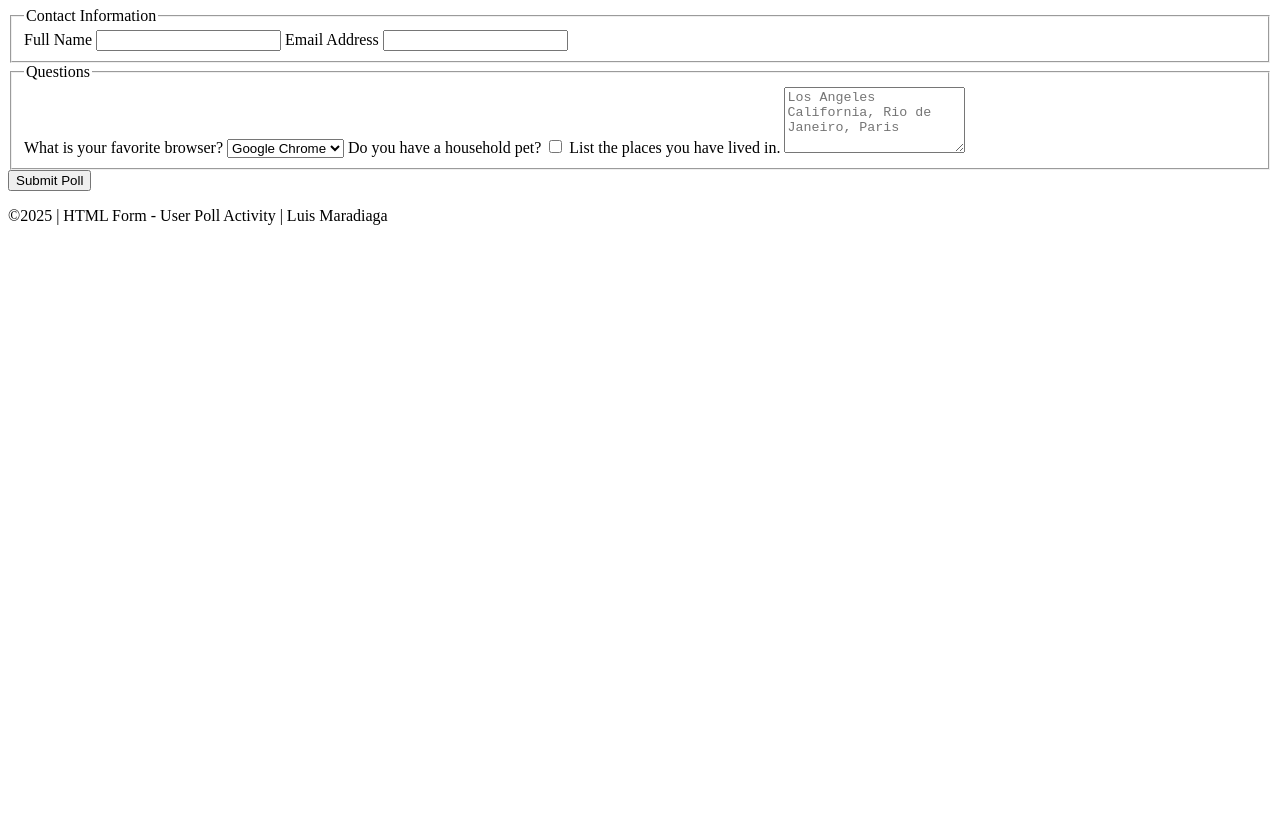
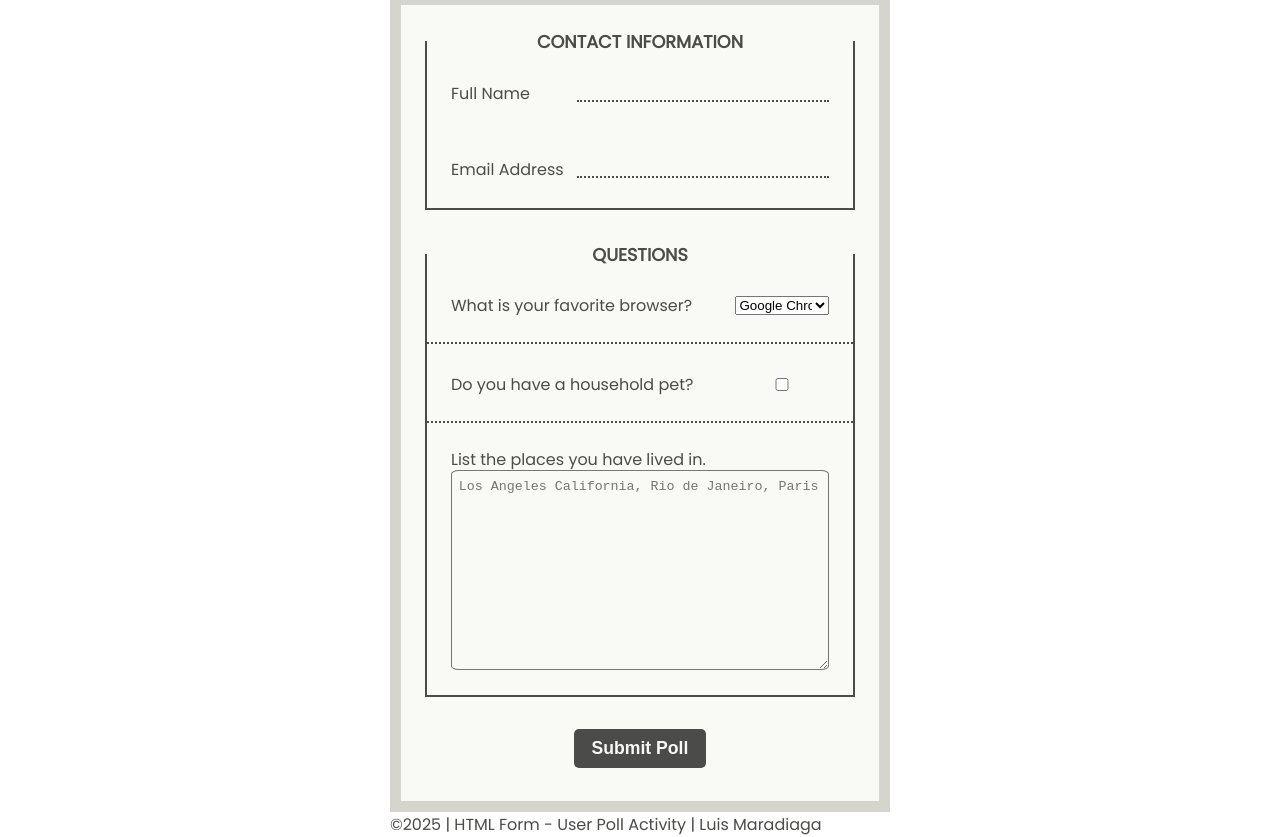
Before and after one commit to El-Luih/wdd130, a plain HTML site: page week05/poll-form.html in a window 1280 px wide. Shown: the part 73-910 px from the top of the page. Before the commit the page ends 800 px from the top, so only its background shows below. Drawn offline with Linux system fonts and the light colour scheme.

Commit message:
poll form update

```diff
--- /dev/null
+++ b/week05/poll-form.css
@@ -0,0 +1,98 @@
+* {
+    margin: 0;
+    padding: 0;
+    box-sizing: border-box;
+}
+
+body {
+    font-family: "Poppins", sans-serif;
+    font-weight: 400;
+    font-style: normal;
+    color: rgb(75, 75, 73);
+    font-size: 1rem;
+}
+
+form,
+h1,
+footer {
+    width: 500px;
+    margin: 0 auto;
+}
+
+form {
+    border: 0.7em solid rgb(213, 213, 205);
+    background-color: rgb(249, 250, 245);
+    padding: 1.5em;
+}
+
+input {
+    background: none;
+    border: none;
+    border-bottom: 2px dotted rgb(75, 75, 73);
+}
+
+
+legend {
+    font-size: 1.1em;
+    font-weight: 600;
+    width: 100%;
+    text-align: center;
+}
+
+fieldset {
+    background-color: rgb(249, 250, 245);
+    display: flex;
+    flex-direction: column;
+    border: 2px solid rgb(75, 75, 73);
+    margin-bottom: 2em;
+}
+
+
+
+h1 {
+    font-size: 1.2em;
+    text-align: center;
+    margin: 1em auto;
+}
+
+.form-item {
+    display: grid;
+    align-items: center;
+    padding: 1.5em;
+    margin: 0.1em 0;
+}
+
+.text-area {
+    grid-template-columns: 1fr;
+    grid-template-rows: 20px 200px;
+}
+
+textarea {
+    height: 100%;
+    border-radius: 2%;
+    background: none;
+    padding: 0.6em 0.5em;
+}
+
+button {
+    background-color: rgb(75, 75, 73);
+    color: rgb(249, 250, 245);
+    border: none;
+    padding: 0.5em 1em;
+    font-size: 1.1em;
+    font-weight: 600;
+    cursor: pointer;
+    border-radius: 5px;
+    display: block;
+    margin: 0.5em auto;
+}
+
+
+.column1 {
+    grid-template-columns: minmax(0, 3fr) minmax(0, 1fr);
+    border-bottom: 2px dotted rgb(75, 75, 73);
+}
+
+.column2 {
+    grid-template-columns: minmax(0, 1fr) minmax(0, 2fr);
+}
--- a/week05/poll-form.html
+++ b/week05/poll-form.html
@@ -7,6 +7,10 @@
     <title>WDD 130 | HTML Form - User Poll</title>
     <meta name="author" content="Luis Maradiaga">
     <meta name="description" content="This is a user poll form created for WDD 130.">
+    <link rel="stylesheet" href="poll-form.css">
+    <link rel="preconnect" href="https://fonts.googleapis.com">
+    <link rel="preconnect" href="https://fonts.gstatic.com" crossorigin>
+    <link href="https://fonts.googleapis.com/css2?family=Poppins&display=swap" rel="stylesheet">
 </head>
 
 <body>
@@ -16,25 +20,35 @@
     <main>
         <form>
             <fieldset>
-                <legend>Contact Information</legend>
+                <legend>CONTACT INFORMATION</legend>
+                <div class="form-item column2">
                     <label for="fullname">Full Name</label>
                     <input type="text" id="fullname" name="fullname">
+                </div>
+                <div class="form-item column2">
                     <label for="useremail">Email Address</label>
                     <input type="email" id="useremail" name="useremail">
+                </div>
             </fieldset>
             <fieldset>
-                <legend>Questions</legend>
+                <legend>QUESTIONS</legend>
+                <div class="form-item column1">
                     <label for="browser">What is your favorite browser?</label>
                     <select id="browser" name="browser">
                         <option value="chrome">Google Chrome</option>
                         <option value="firefox">Mozilla Firefox</option>
                         <option value="opera">Opera</option>
                     </select>
+                </div>
+                <div class="form-item column1">
                     <label for="pet">Do you have a household pet?</label>
                     <input type="checkbox" id="pet" name="pet" value="yes">
+                </div>
+                <div class="form-item text-area">
                     <label for="feedback">List the places you have lived in.</label>
-                <textarea id="feedback" name="feedback" rows="4"
+                    <textarea id="feedback" name="feedback" rows="2"
                         placeholder="Los Angeles California, Rio de Janeiro, Paris"></textarea>
+                </div>
             </fieldset>
             <button type="submit">Submit Poll</button>
         </form>
```
Lines whose indentation alone changed are shown as unchanged.
